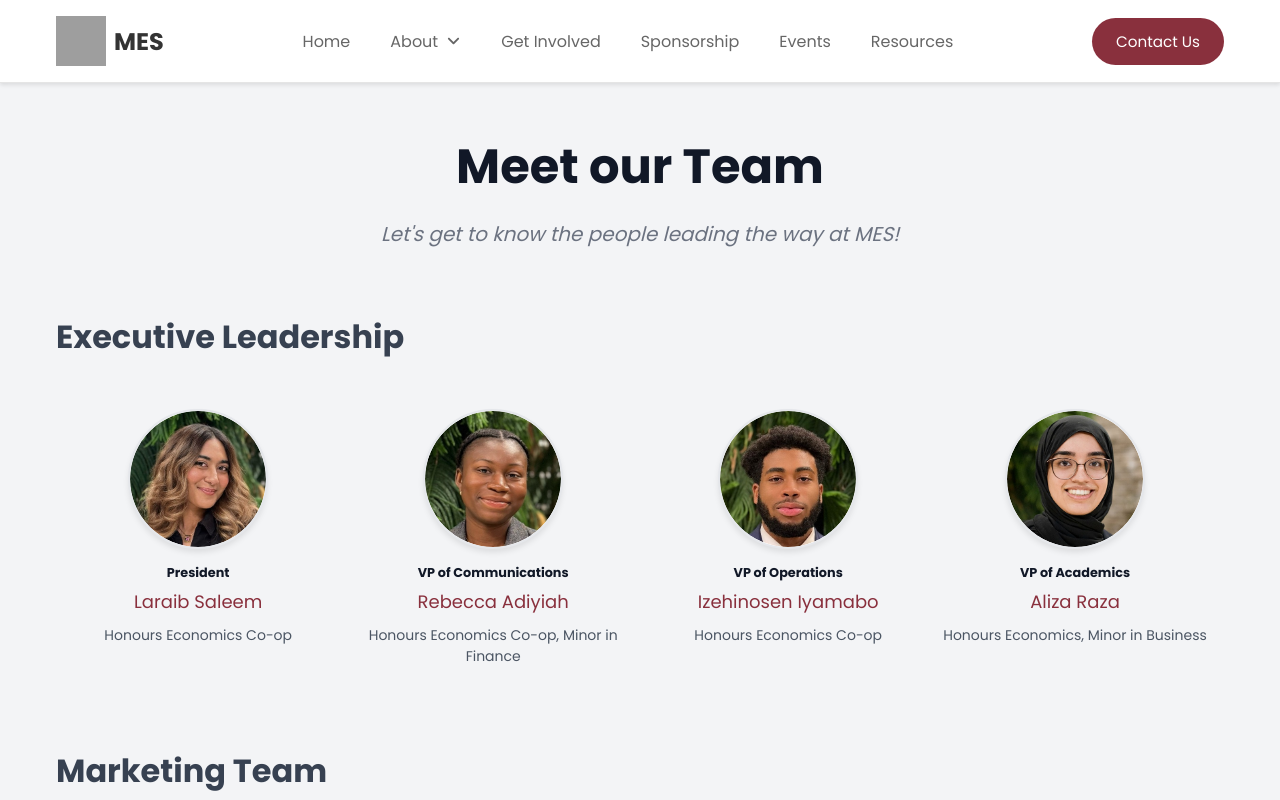
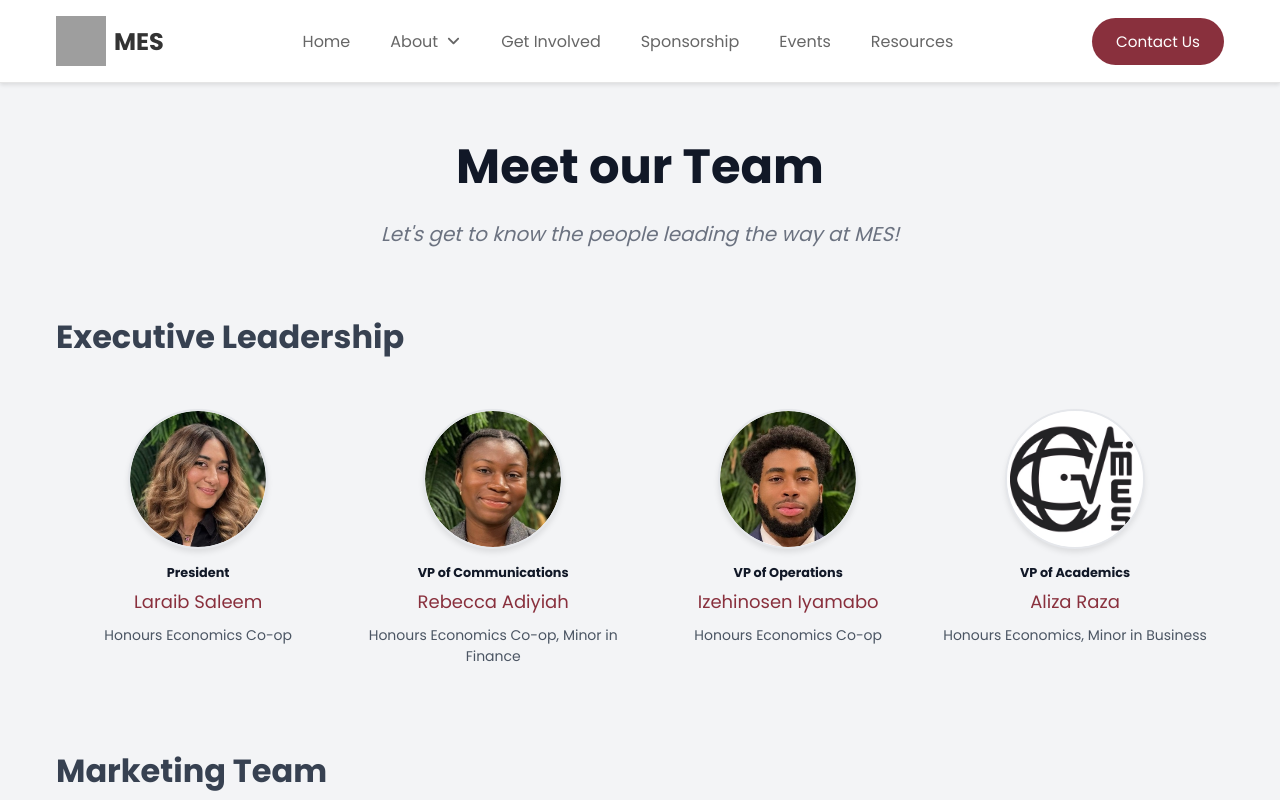
Before and after one commit to McMaster-Economics-Society/mes-website, a Next.js app: page /about/team in a window 1280 px wide. Shown: the top 800 px of the page. Built offline with nearby package versions, Linux system fonts and the light colour scheme; grey boxes are pictures that could not be loaded.

Commit message:
fix: more avatar fix

```diff
--- a/src/app/about/team/page.js
+++ b/src/app/about/team/page.js
@@ -57,7 +57,7 @@ export default function TeamPage() {
       name: "Aliza Raza",
       position: "VP of Academics",
       background: "Honours Economics, Minor in Business",
-      avatar: "/team-avatars/AlizaR.jpg",
+      avatar: "/MES_black.png",
     },
   ];
 
@@ -168,7 +168,7 @@ export default function TeamPage() {
       name: "Eden Andoni",
       position: "Director of Finance",
       background: "BA Economics II",
-      avatar: "/team-avatars/EdenA.jpg",
+      avatar: "/MES_black.png",
     },
     {
       name: "Chizam Nkechika",
@@ -189,7 +189,7 @@ export default function TeamPage() {
       name: "Afrah Khan",
       position: "Internal Coordinator",
       background: "Honors Economics Co-op",
-      avatar: "/team-avatars/AfrahK.jpg",
+      avatar: "/MES_black.png",
     },
     {
       name: "Siham Hussein",
```
